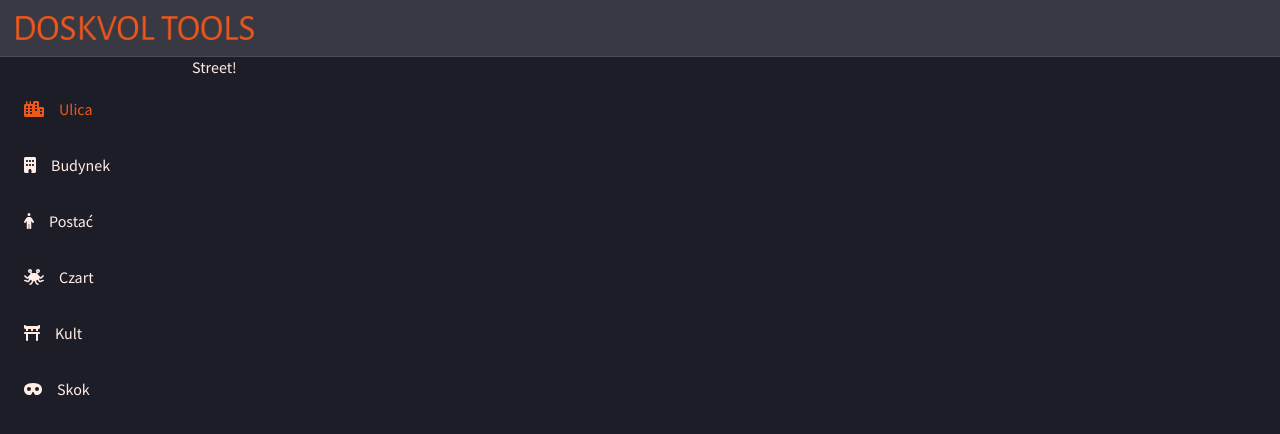
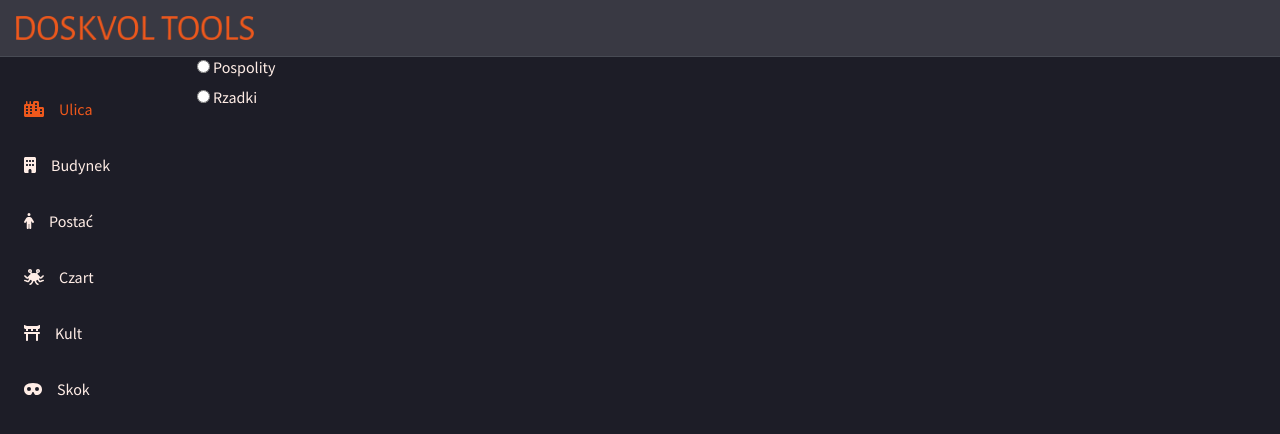
Before and after one commit to Katarzyna-Kadziolka/DoskvolTools, a Vue app in the folder doskvol-tools/: page /generator/street in a window 1280 px wide. Shown: the top 434 px of the page. Built offline with nearby package versions, Linux system fonts and the light colour scheme.

Commit message:
BaseRadioButtons

```diff
--- /dev/null
+++ b/doskvol-tools/src/components/common/BaseRadioButtons.vue
@@ -0,0 +1,42 @@
+<script setup lang='ts'>
+import {ref, watchEffect} from 'vue'
+
+defineProps<{
+  name: string
+  values: string[]
+}>();
+
+const picked = ref("");
+
+const emit = defineEmits<{
+  (e: 'pickedChanged', pickedValue: string): void
+}>()
+
+watchEffect(() => {
+  emit('pickedChanged', picked.value)
+});
+
+</script>
+
+<template>
+  <div class="base-radio-button_container" >
+    <div v-for="value in values" :key="value" >
+      <input type="radio" :id=value :name=name :value=value v-model="picked" :class="[value === picked ? 'base-radio-button_picked' : '']" />
+      <label :for=value>{{value}}</label>
+    </div>
+  </div>
+
+</template>
+
+<style scoped lang='scss'>
+.base-radio-button {
+  &_container {
+    display: flex;
+    flex-direction: column;
+    row-gap: 10px;
+  }
+  &_picked {
+    accent-color: $color-primary
+  }
+}
+</style>
--- a/doskvol-tools/src/components/generator/streetGenerator/StreetGenerator.vue
+++ b/doskvol-tools/src/components/generator/streetGenerator/StreetGenerator.vue
@@ -1,8 +1,19 @@
 <script setup lang='ts'>
+import BaseRadioButtons from '../../common/BaseRadioButtons.vue'
+import {ref} from 'vue'
+
+const commonness = ["Pospolity", "Rzadki"]
+const changes = ref("")
+
+const onPickedChanges = (pickedValues: string) => {
+  changes.value = pickedValues
+}
+
 </script>
 
 <template>
-  <div>Street!</div>
+  <BaseRadioButtons  name="commonness" :values=commonness  @pickedChanged="onPickedChanges"/>
+  {{changes}}
 </template>
 
 <style scoped lang='scss'></style>
```
Also changed, not shown: 1 other file (tests, documents, lock files or other folders).
